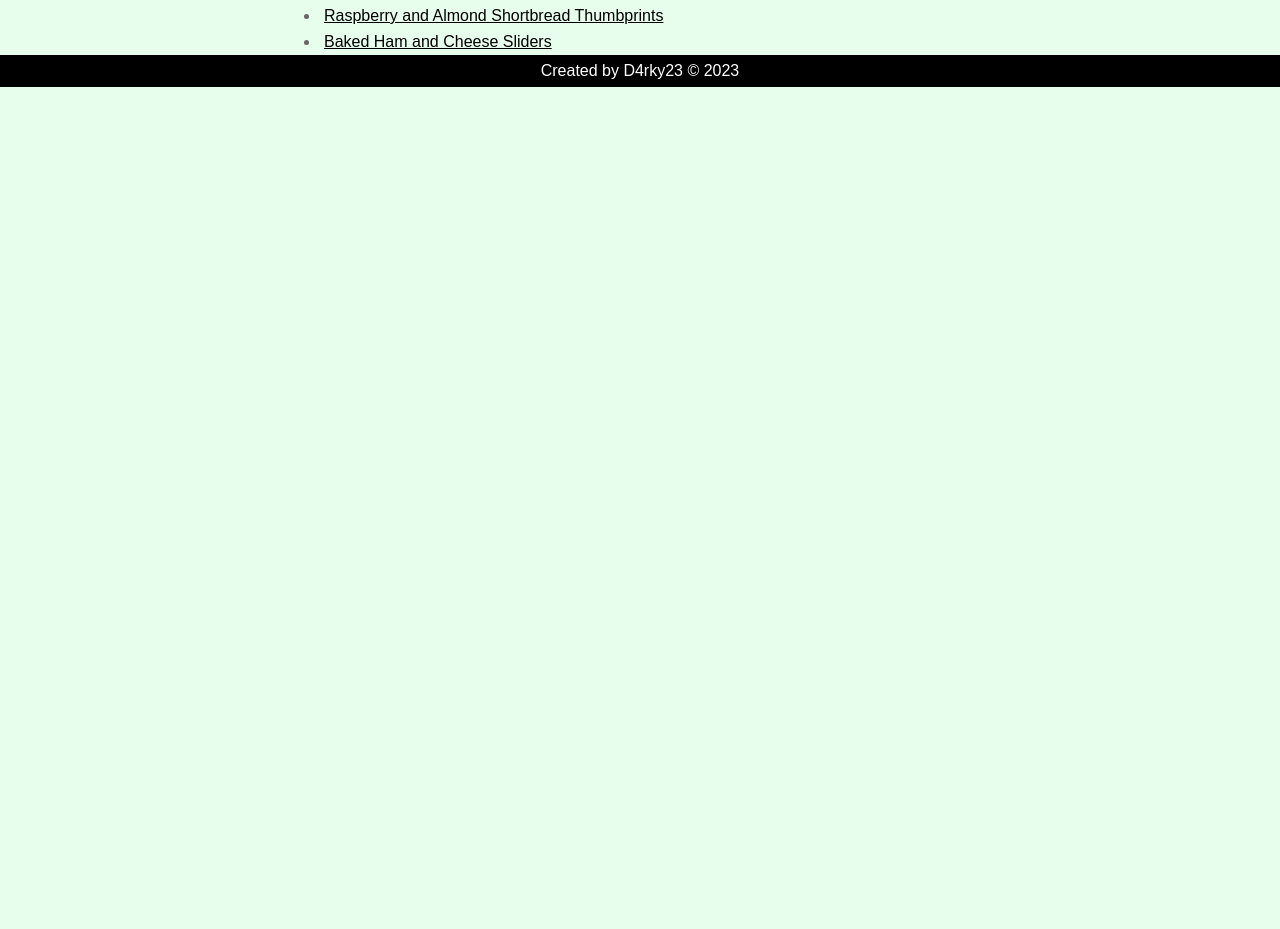
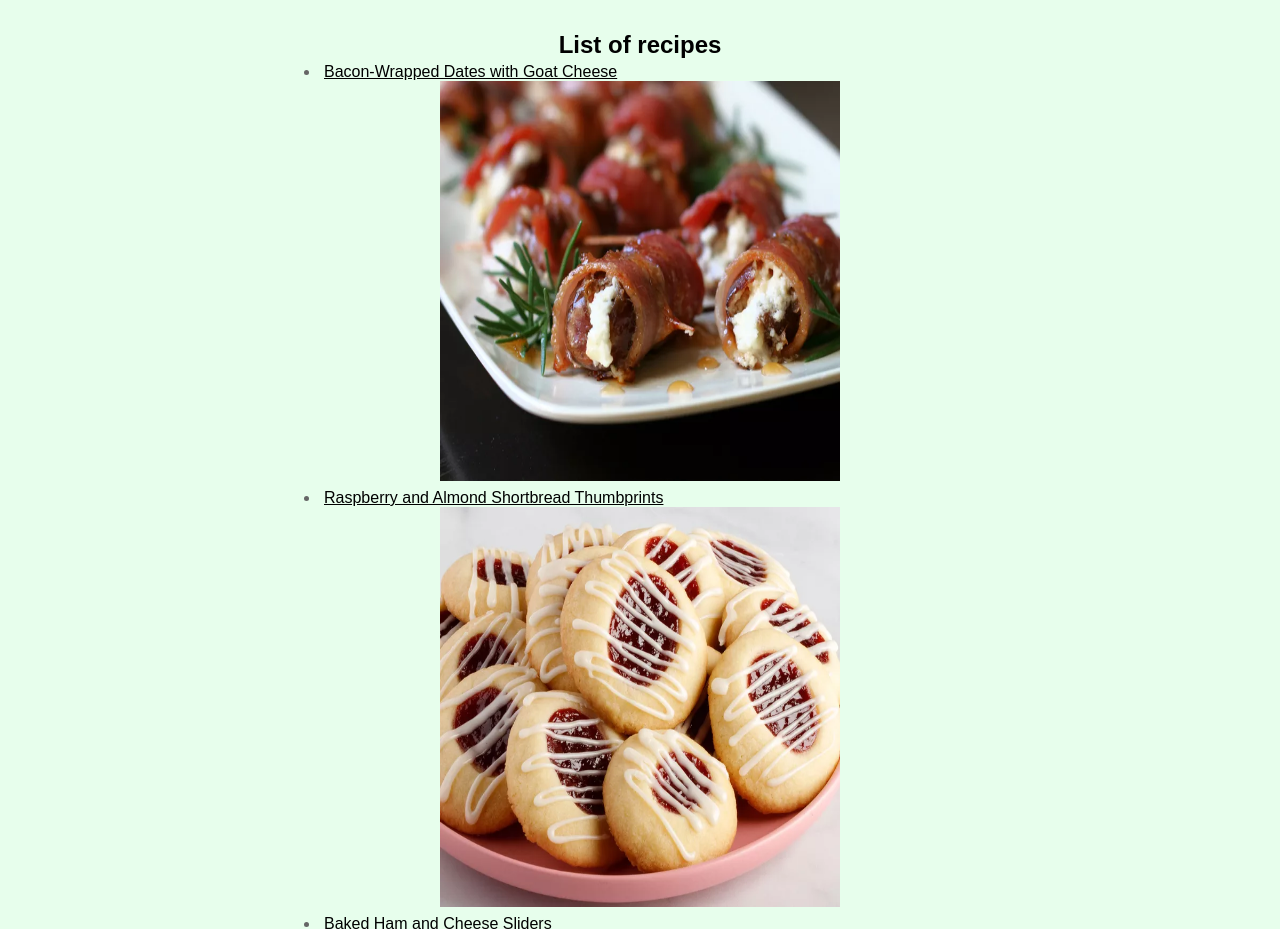
Before and after one commit to D4rky23/odin-recipes, a plain HTML site: page index.html in a window 1280 px wide. Shown: the part 60-989 px from the top of the page. Before the commit the page ends 800 px from the top, so only its background shows below. Drawn offline with Linux system fonts and the light colour scheme.

Commit message:
Few visual changes
Adjusted images size

```diff
--- a/index.html
+++ b/index.html
@@ -8,11 +8,21 @@
 </head>
 <body>
     <h1>Odin Recipes</h1>
+    <img src="img/chef.gif" alt="chef-gif">
+    <br> <br>
+    <h2>List of recipes</h2>
     <ul>
-        <li><a href="recipes/bacon-wrapped.html">Bacon-Wrapped Dates with Goat Cheese</a></li>
-        <li><a href="recipes/raspberry-almond.html">Raspberry and Almond Shortbread Thumbprints</a></li>
-        <li><a href="recipes/baked-ham.html">Baked Ham and Cheese Sliders</a></li>
+        <li><a href="recipes/bacon-wrapped.html">Bacon-Wrapped Dates with Goat Cheese</a>
+            <img src="img/bacon-wrapped.jpg" alt="bacon-wrapped" width="400" height="400"></li>
+
+        <li><a href="recipes/raspberry-almond.html">Raspberry and Almond Shortbread Thumbprints</a>
+            <img src="img/raspberry-almond.jpg" alt="raspberry-almond" width="400" height="400"></li>
+
+        <li><a href="recipes/baked-ham.html">Baked Ham and Cheese Sliders</a>
+            <img src="img/baked-ham.jpg" alt="baked-ham" width="400" height="400"></li>
+
       </ul>
+      <br>
       <footer>
         <p>Created by D4rky23 © 2023</p>
     </footer>
```
